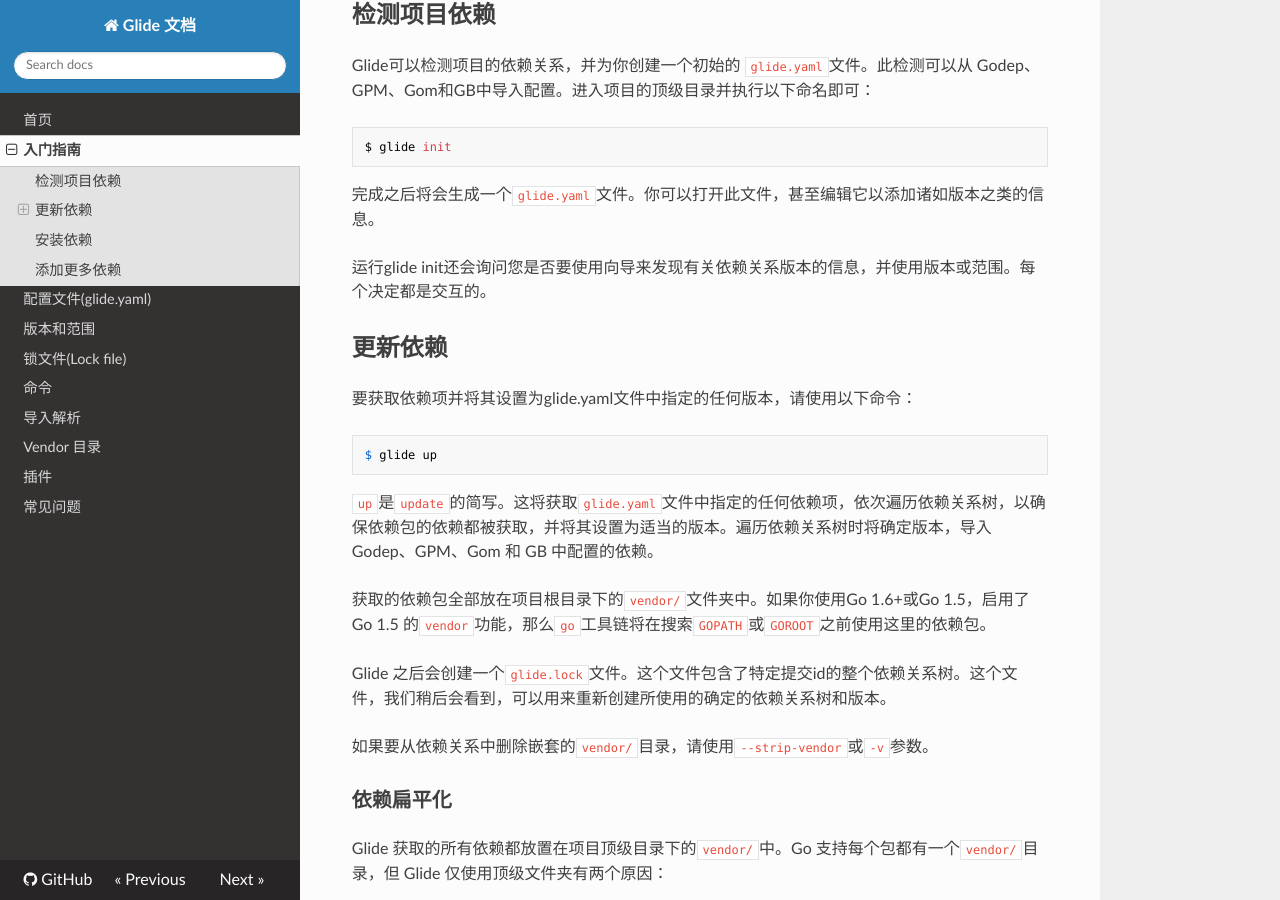
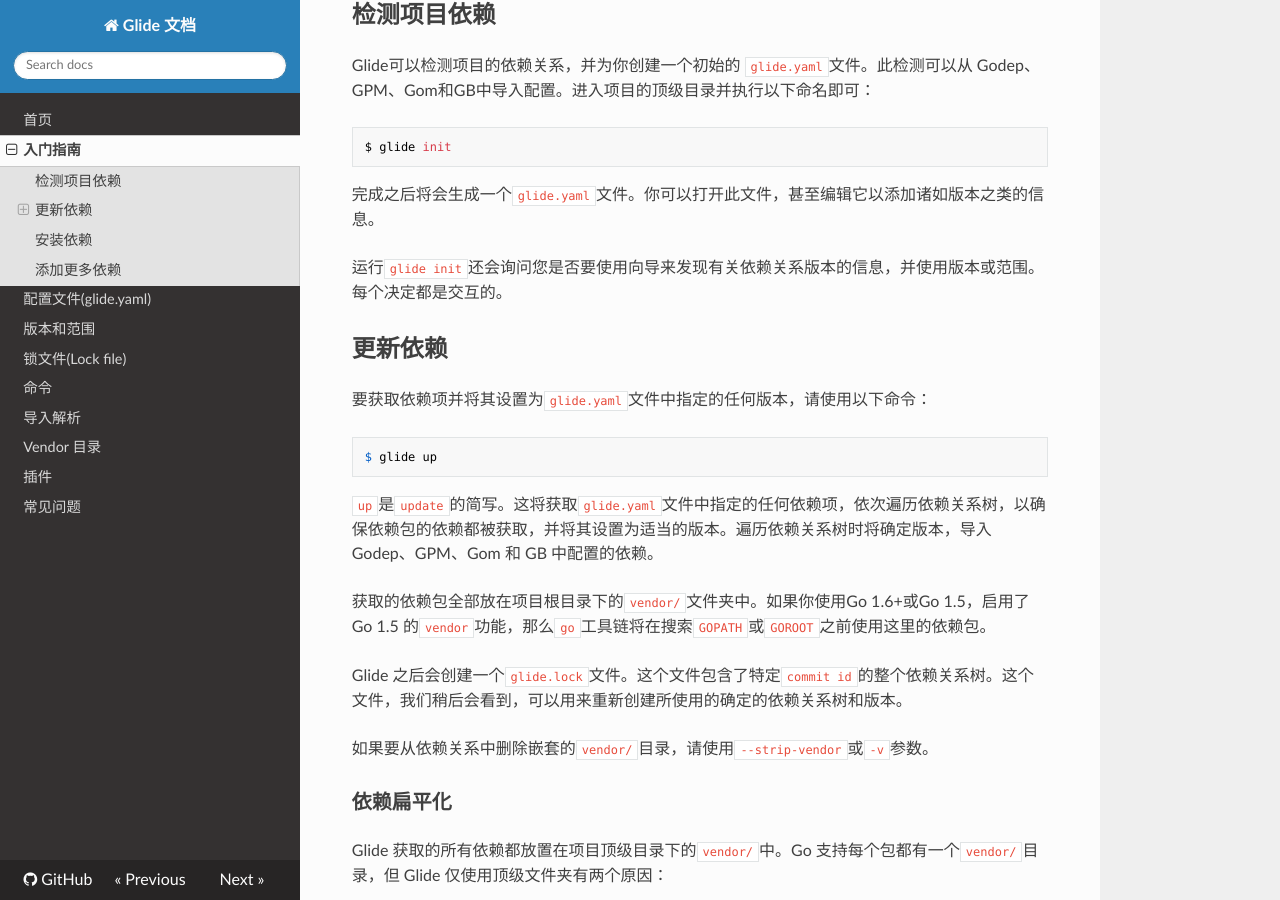
Before and after one commit to javasgl/GlideDocs, an MkDocs documentation site: the page built from docs/getting-started.md, in a window 1280 px wide and 900 px high, scrolled down 221 px. Built offline with MkDocs 1.6.1, drawn with Linux system fonts in a browser that asks for light colours; nearby versions of some CDN libraries; old or Windows-style settings are respelled for this version of MkDocs.

Commit message:
Update getting-started.md

```diff
--- a/docs/getting-started.md
+++ b/docs/getting-started.md
@@ -10,11 +10,11 @@ Glide可以检测项目的依赖关系，并为你创建一个初始的 `glide.y
 
 完成之后将会生成一个`glide.yaml`文件。你可以打开此文件，甚至编辑它以添加诸如版本之类的信息。
 
-运行glide init还会询问您是否要使用向导来发现有关依赖关系版本的信息，并使用版本或范围。每个决定都是交互的。
+运行`glide init`还会询问您是否要使用向导来发现有关依赖关系版本的信息，并使用版本或范围。每个决定都是交互的。
 
 ## 更新依赖
 
-要获取依赖项并将其设置为glide.yaml文件中指定的任何版本，请使用以下命令：
+要获取依赖项并将其设置为`glide.yaml`文件中指定的任何版本，请使用以下命令：
 
     $ glide up
 
@@ -22,7 +22,7 @@ Glide可以检测项目的依赖关系，并为你创建一个初始的 `glide.y
 
 获取的依赖包全部放在项目根目录下的`vendor/`文件夹中。如果你使用Go 1.6+或Go 1.5，启用了Go 1.5 的`vendor`功能，那么`go`工具链将在搜索`GOPATH`或`GOROOT`之前使用这里的依赖包。
 
-Glide 之后会创建一个`glide.lock`文件。这个文件包含了特定提交id的整个依赖关系树。这个文件，我们稍后会看到，可以用来重新创建所使用的确定的依赖关系树和版本。
+Glide 之后会创建一个`glide.lock`文件。这个文件包含了特定`commit id`的整个依赖关系树。这个文件，我们稍后会看到，可以用来重新创建所使用的确定的依赖关系树和版本。
 
 如果要从依赖关系中删除嵌套的`vendor/`目录，请使用`--strip-vendor`或`-v`参数。
 
```
